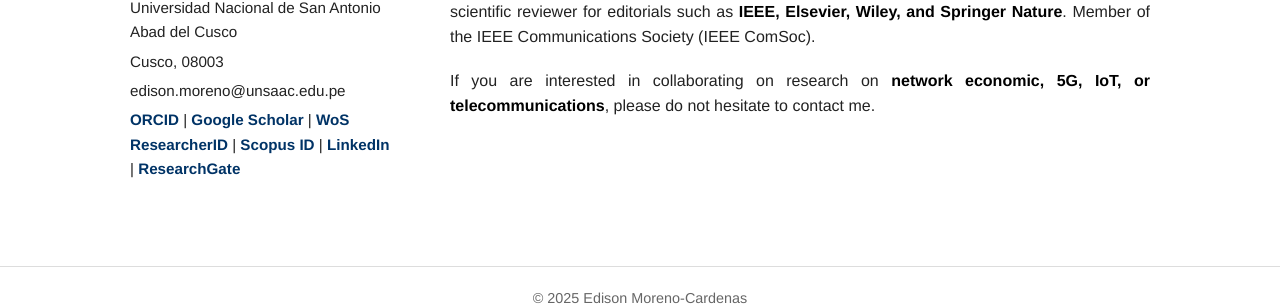
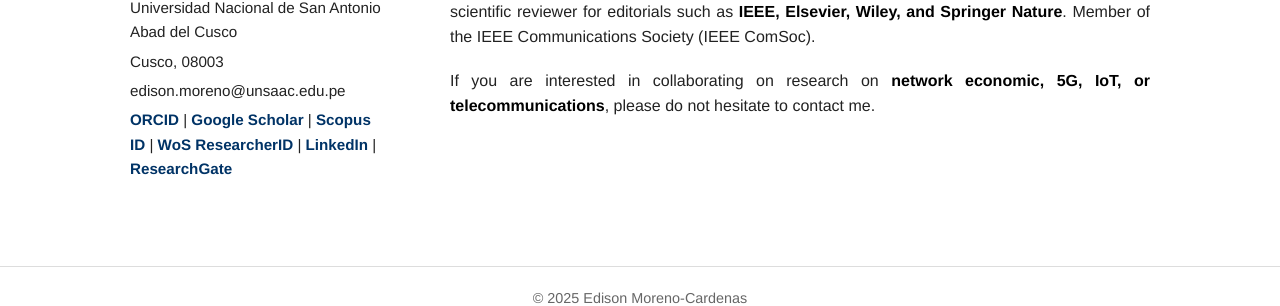
Before and after one commit to edisonmorenocardenas/edisonmorenocardenas.github.io, a Jekyll site: the page built from index.html, in a window 1280 px wide and 969 px high. Shown: the part 639-945 px from the top of the window. Built offline with Jekyll 4.4.1, drawn with Linux system fonts in a browser that asks for light colours; some of the changed lines change nothing that is shown.

Commit message:
Actualizar conteni

```diff
--- a/index.html
+++ b/index.html
@@ -15,8 +15,8 @@ title: "Home"
     <p>
       <a href="https://orcid.org/0000-0001-9545-4694" target="_blank">ORCID</a> |
       <a href="https://scholar.google.com/citations?user=rDskVUYAAAAJ&hl=es&oi=ao" target="_blank">Google Scholar</a> |
+      <a href="https://www.scopus.com/authid/detail.uri?authorId=58781792800" target="_blank">Scopus ID</a> |
       <a href="https://www.webofscience.com/wos/author/record/AET-6559-2022" target="_blank">WoS ResearcherID</a> |
-      <a href="https://www.scopus.com/authid/detail.uri?authorId=58781792800" target="_blank">Scopus ID</a> |
       <a href="https://www.linkedin.com/in/edisonmorenocardenas/" target="_blank">LinkedIn</a> |
       <a href="https://www.researchgate.net/profile/Edison-Moreno-Cardenas" target="_blank">ResearchGate</a>
     </p>
```
